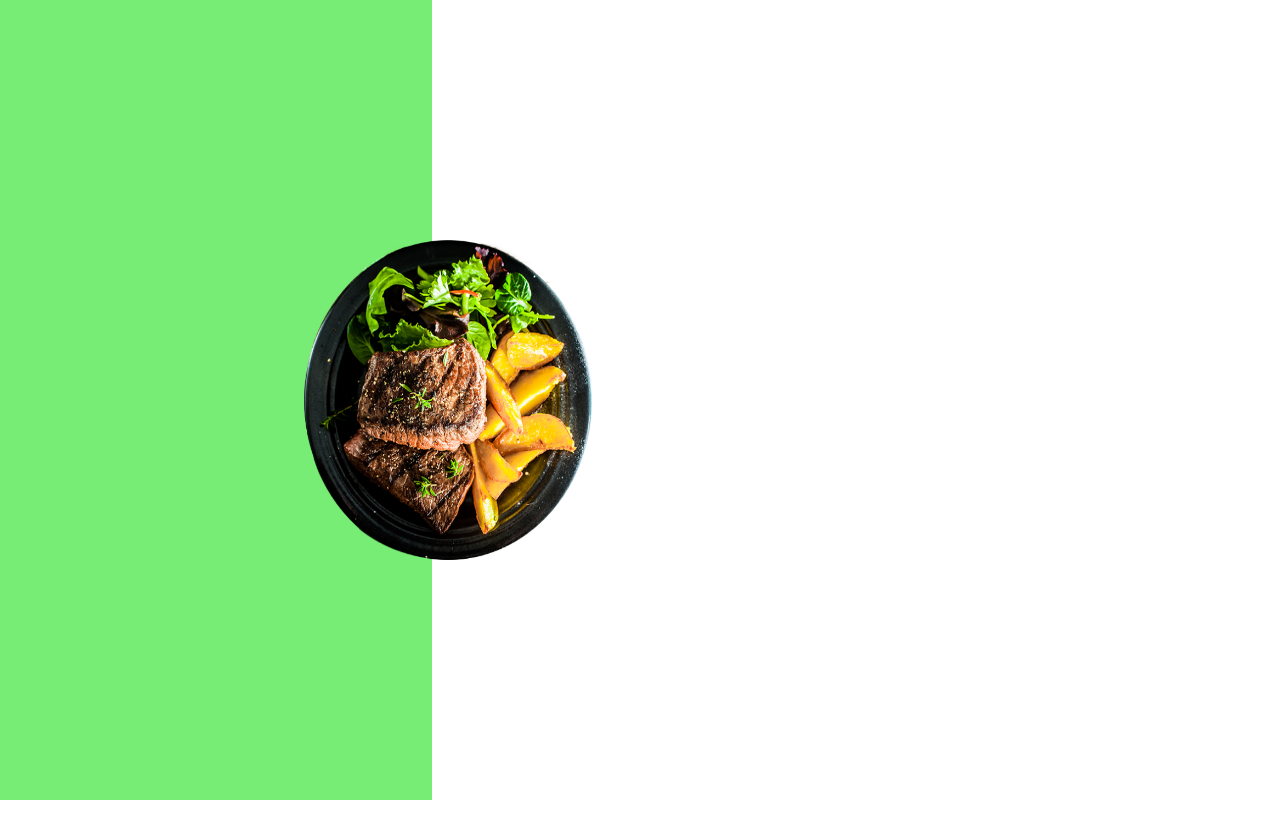
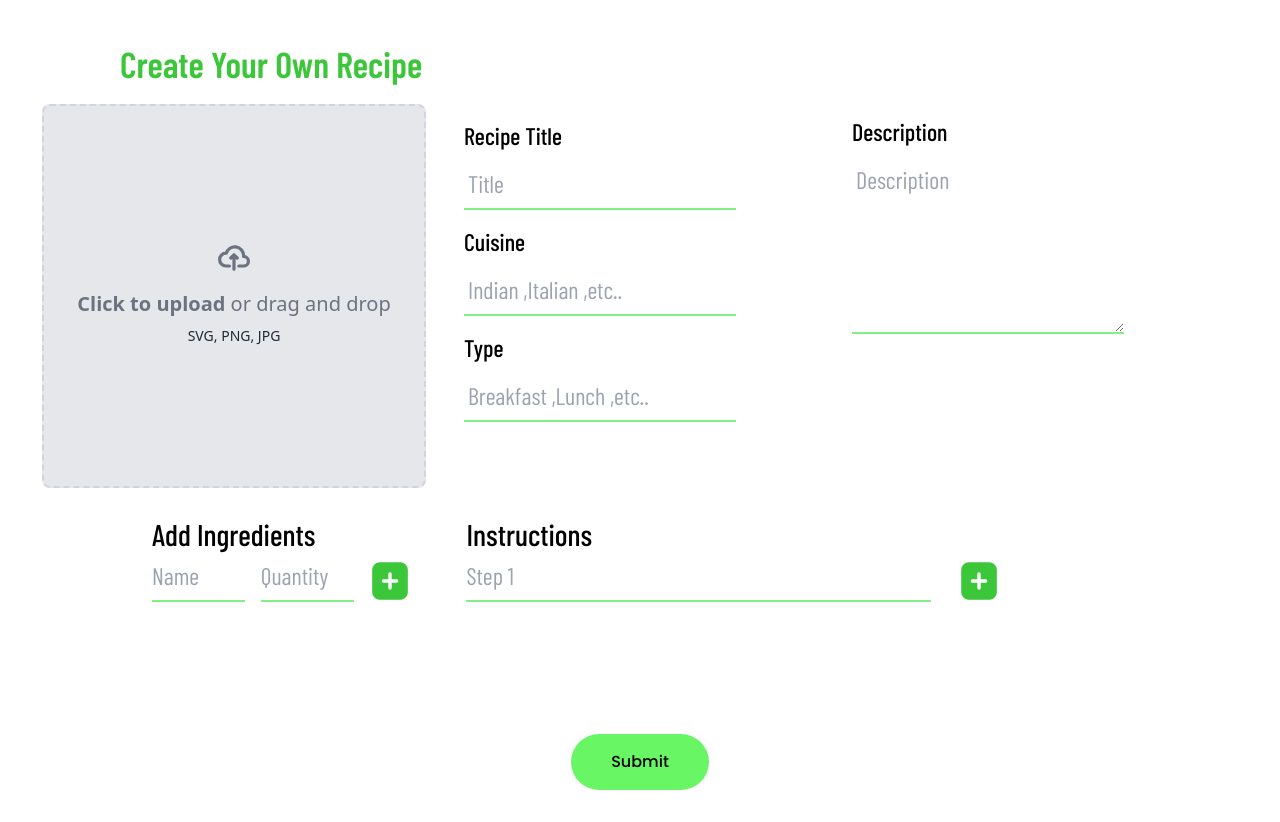
Before and after one commit to Bhushan9001/Rasoi, a React (Vite) app in the folder client/: page /addrecipe in a window 1280 px wide. Before the commit the page ends 800 px from the top, so only its background shows below. Built offline with nearby package versions, Linux system fonts and the light colour scheme.

Commit message:
addRecipe frontend done

```diff
--- /dev/null
+++ b/client/src/components/IngredientComp.jsx
@@ -0,0 +1,53 @@
+
+import React, { useState } from 'react';
+import add from '../assets/add.png'
+
+const IngredientComp = () => {
+  const [ingredients, setIngredients] = useState([{ name: '', quantity: '' }]);
+
+  const handleChange = (index, field, value) => {
+    const newIngredients = [...ingredients];
+    newIngredients[index][field] = value;
+    setIngredients(newIngredients);
+  };
+
+  const handleAddIngredientField = () => {
+    setIngredients([...ingredients, { name: '', quantity: '' }]);
+  };
+
+  console.log(ingredients)
+
+  return (
+    <div className=''>
+      {ingredients.map((ingredient, index) => (
+        <div key={index} className='font-barlow-condensed text-2xl mb-2 flex space-x-4'>
+          <input
+            type='text'
+            className='w-1/3 outline-none border-b-2 border-[#83f181] pb-2'
+            placeholder='Name'
+            value={ingredient.name}
+            onChange={(e) => handleChange(index, 'name', e.target.value)}
+          />
+          <input
+            type='text'
+            className='w-1/3 outline-none border-b-2 border-[#83f181] pb-2'
+            placeholder='Quantity'
+            value={ingredient.quantity}
+            onChange={(e) => handleChange(index, 'quantity', e.target.value)}
+          />
+          {index === ingredients.length - 1 && (
+            <img
+              onClick={handleAddIngredientField}
+              className='w-10 hover:cursor-pointer'
+              src={add}
+            />
+          )}
+        </div>
+      ))}
+    </div>
+
+
+  );
+};
+
+export default IngredientComp;
--- /dev/null
+++ b/client/src/components/InstructionComp.jsx
@@ -0,0 +1,55 @@
+import React, { useState } from 'react'
+import add from '../assets/add.png'
+
+const InstructionComp = () => {
+  const [instructions, setInstructions] = useState(['']);
+
+  const handleChange = (index, value) => {
+    const newInstruction = [...instructions];
+    newInstruction[index] = value;
+    setInstructions(newInstruction);
+  };
+
+  const handleAddInstructionField = () => {
+    setInstructions([...instructions, '']);
+  };
+
+  console.log(instructions)
+
+  return (
+    <div className=''>
+      {instructions.map((instruction, index) => (
+        <div key={index} className='font-barlow-condensed text-2xl mb-2 flex space-x-7'>
+          {
+            index == 0 ? (
+              <input
+                type='text'
+                className='w-[60%] outline-none border-b-2 border-[#83f181] pb-2'
+                placeholder='Step 1'
+                value={instruction}
+                onChange={(e) => handleChange(index, e.target.value)}
+              />
+            ) : (<input
+              type='text'
+              className='w-[60%] outline-none border-b-2 border-[#83f181] pb-2'
+              placeholder='Next Step'
+              value={instruction}
+              onChange={(e) => handleChange(index, e.target.value)}
+            />)
+          }
+
+
+          {index === instructions.length - 1 && (
+            <img
+              onClick={handleAddInstructionField}
+              className='w-10 hover:cursor-pointer'
+              src={add}
+            />
+          )}
+        </div>
+      ))}
+    </div>
+  )
+}
+
+export default InstructionComp
--- a/client/src/pages/AddRecipe.jsx
+++ b/client/src/pages/AddRecipe.jsx
@@ -1,16 +1,139 @@
-import React from 'react'
-import addrecipe from '../assets/addrecipe.png'
+import React, { useState } from 'react'
+import IngredientComp from '../components/IngredientComp'
+import InstructionComp from '../components/InstructionComp'
 
 const AddRecipe = () => {
+
+
+    const [image, setImage] = useState(null);
+
+    const handleImageUpload = (event) => {
+        const file = event.target.files[0];
+        if (file) {
+            const reader = new FileReader();
+            reader.onloadend = () => {
+                setImage(reader.result);
+            };
+            reader.readAsDataURL(file);
+        }
+    };
+
+    const handleChangeClick = () => {
+        document.getElementById('dropzone-file').click();
+    };
+
     return (
         <>
-            <div>
-                <div className='w-full h-screen md:w-1/2 flex justify-center'>
-                    <div className='w-[80%] bg-[#78ED75] -ml-32'></div>
-                    <img className='w-60 md:w-72 h-64 md:h-80 z-20 -ml-32 self-center' src={addrecipe} alt='img' />
+
+            <div className='px-10 py-8'>
+                {/* <button className='bg-[#68F665] px-6 md:px-10 py-3 md:py-4 font-medium font-poppins mt-5 md:mt-7 rounded-full'>
+                    <Link to="/recipes">Back</Link>
+                </button> */}
+                <div className='md:px-20 font-barlow-condensed text-4xl font-semibold mt-3 text-[#3cc639]'>Create Your Own Recipe</div>
+
+                <div className='md:flex w-full space-x-9 my-5'>
+
+                    <div className='w-full md:w-1/3 flex text-center justify-center my-5 md:my-0'>
+                        <label
+                            htmlFor="dropzone-file"
+                            className={`flex flex-col items-center justify-center w-full h-64 md:w-96 md:h-96 rounded-lg cursor-pointer ${image ? '' : 'bg-gray-200 hover:bg-gray-100 border-2 border-gray-300 border-dashed'}`}
+                        >
+                            <div className="flex flex-col items-center justify-center w-full h-full pt-5 pb-6">
+                                {image ? (
+                                    <>
+                                        <img src={image} alt="Uploaded" className="w-full h-full object-contain" />
+                                        <button
+                                            type="button"
+                                            onClick={handleChangeClick}
+                                            className='font-medium font-poppins text-[#279025] mt-2'
+                                        >
+                                            Would you like to Change?
+                                        </button>
+                                    </>
+                                ) : (
+                                    <>
+                                        <svg
+                                            className="w-8 h-8 mb-4 text-gray-500"
+                                            aria-hidden="true"
+                                            xmlns="http://www.w3.org/2000/svg"
+                                            fill="none"
+                                            viewBox="0 0 20 16"
+                                        >
+                                            <path
+                                                stroke="currentColor"
+                                                strokeLinecap="round"
+                                                strokeLinejoin="round"
+                                                strokeWidth="2"
+                                                d="M13 13h3a3 3 0 0 0 0-6h-.025A5.56 5.56 0 0 0 16 6.5 5.5 5.5 0 0 0 5.207 5.021C5.137 5.017 5.071 5 5 5a4 4 0 0 0 0 8h2.167M10 15V6m0 0L8 8m2-2 2 2"
+                                            />
+                                        </svg>
+                                        <p className="mb-2 text-xl text-gray-500">
+                                            <span className="font-semibold">Click to upload</span> or drag and drop
+                                        </p>
+                                        <p className="text-sm text-gray-800">SVG, PNG, JPG</p>
+                                    </>
+                                )}
+                            </div>
+                            <input id="dropzone-file" type="file" className="hidden" onChange={handleImageUpload} />
+                        </label>
+                    </div>
+
+
+                    <div className='w-full md:w-2/3 md:flex'>
+
+                        <div className='w-full md:w-1/2'>
+                            <div className='py-2 md:pb-1'>
+                                <div className='font-barlow-condensed text-2xl py-2 font-medium'>Recipe Title</div>
+                                <input type="text" className="font-barlow-condensed px-1 py-2 border-b-2 border-[#83f181] outline-none w-[70%] text-2xl" placeholder="Title" required />
+                            </div>
+
+                            <div className='py-2 md:py-1'>
+                                <div className='font-barlow-condensed text-2xl py-2 font-medium'>Cuisine</div>
+                                <input type="text" className="font-barlow-condensed px-1 py-2 border-b-2 border-[#83f181] outline-none w-[70%] text-2xl" placeholder="Indian ,Italian ,etc.." required />
+                            </div>
+
+                            <div className='py-2 md:py-1'>
+                                <div className='font-barlow-condensed text-2xl py-2 font-medium'>Type</div>
+                                <input type="text" className="font-barlow-condensed px-1 py-2 border-b-2 border-[#83f181] outline-none w-[70%] text-2xl" placeholder="Breakfast ,Lunch ,etc.." required />
+                            </div>
+                        </div>
+
+                        <div className='py-2 md:py-1 w-full md:w-1/2'>
+                            <div className='font-barlow-condensed text-2xl py-2 font-medium'>Description</div>
+                            <textarea type="textarea" rows="5" className="font-barlow-condensed px-1 py-2 border-b-2 border-[#83f181] outline-none w-[70%] text-2xl" placeholder="Description" required />
+                        </div>
+
+                    </div>
                 </div>
-            </div>
-            <div>
+
+                <div className='md:flex w-full space-x-9 font-barlow-condensed'>
+                    <div className='w-full md:w-1/3 ps-8 md:ps-28 pb-5 md:pb-0'>
+                        <div className='text-3xl py-2 font-medium'>
+                            Add Ingredients
+                        </div>
+
+                        <IngredientComp />
+
+                    </div>
+
+                    <div className='w-full md:w-2/3'>
+                        <div className='text-3xl py-2 font-medium'>
+                            Instructions
+                        </div>
+
+                        <InstructionComp />
+
+                    </div>
+                </div>
+
+                <div className='flex justify-center pt-24'>
+                    <button className='bg-[#68F665] px-6 md:px-10 py-3 md:py-4 font-medium font-poppins mt-5 md:mt-7 rounded-full'>
+                        Submit
+                    </button>
+                </div>
+
+
+
 
             </div>
         </>
```
Also changed, not shown: client/src/assets/add.png (added).
